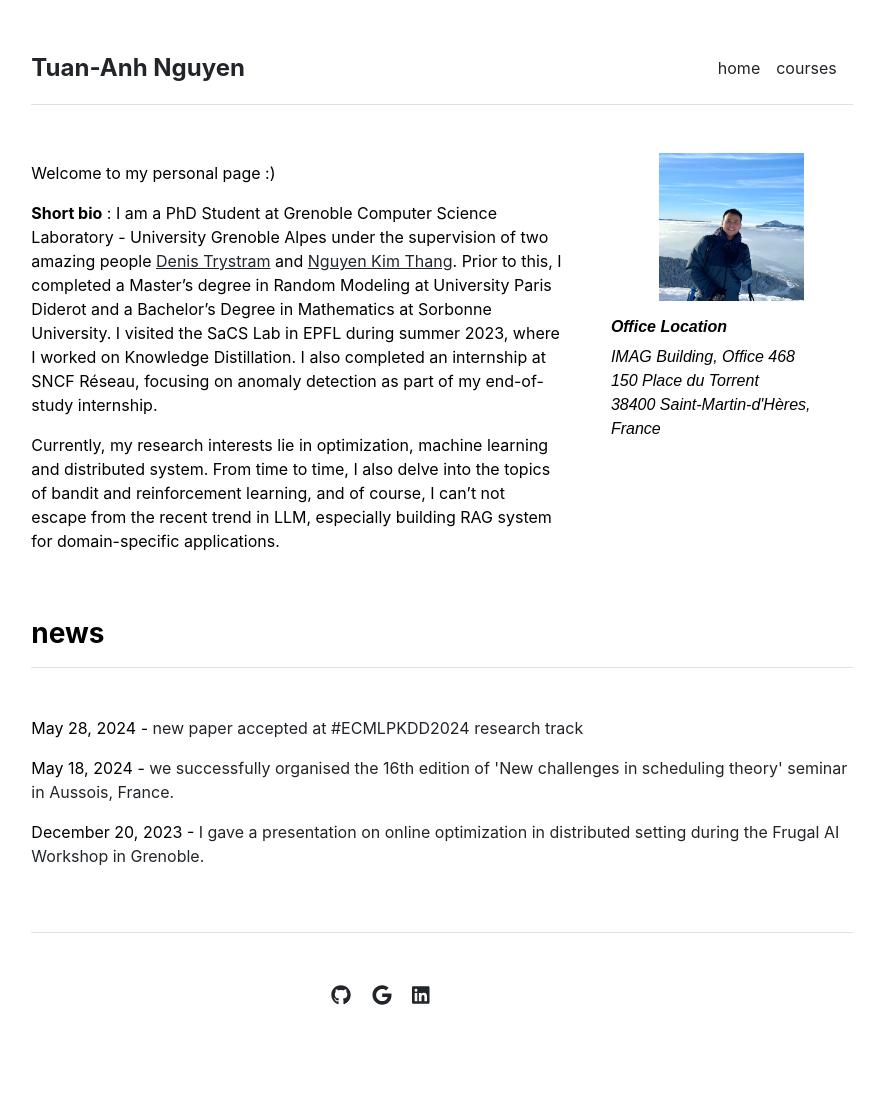
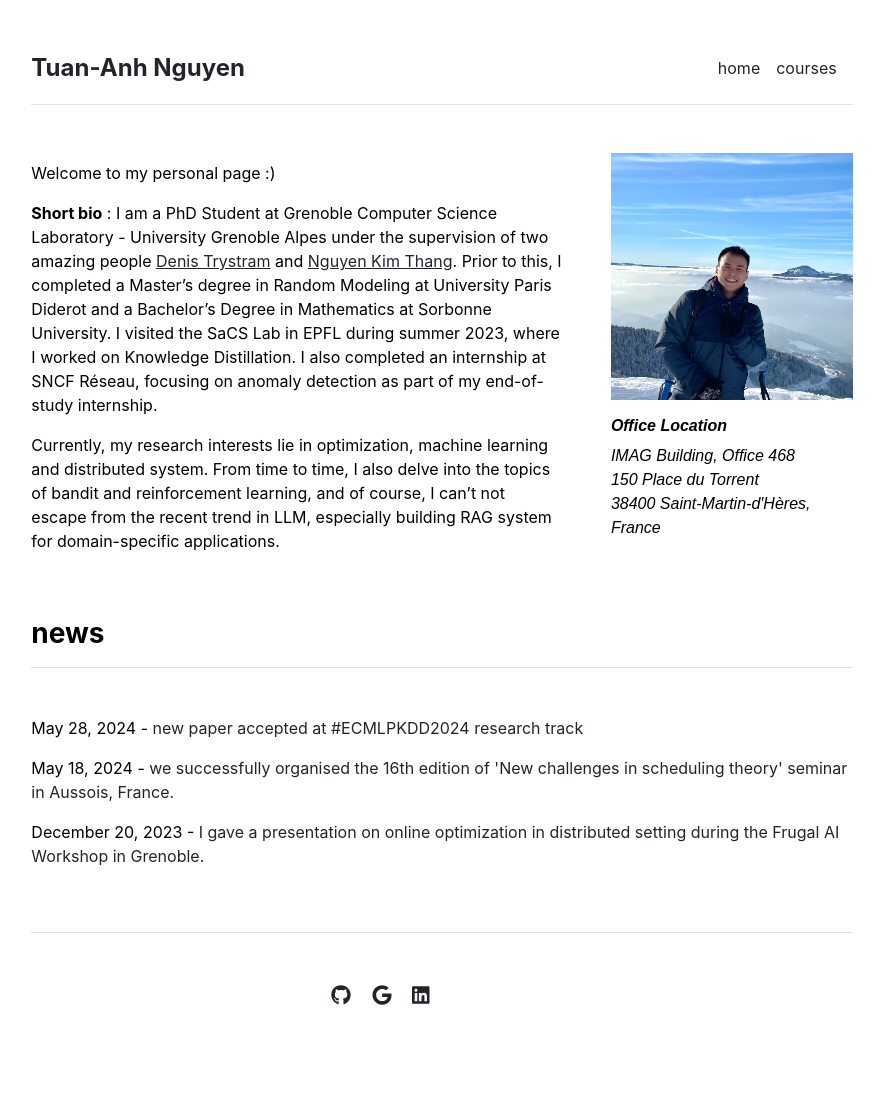
Before and after one commit to tuananhngh/tuananhngh.github.io, a Jekyll site: the page built from index.md, in a window 1280 px wide. Shown: the whole page, without its empty margins (198-1082 px from the left). Built offline with Jekyll 4.4.1, drawn with Linux system fonts in a browser that asks for light colours.

Commit message:
Update home.html

```diff
--- a/_layouts/home.html
+++ b/_layouts/home.html
@@ -8,7 +8,7 @@ layout: default
     {{ content }}
   </div>
   <div class="col-md-4">
-    <img src="{{ site.github.url }}/assets/img/tuan.jpg" alt="Home" width="60%" class="mx-auto d-block">
+    <img src="{{ site.github.url }}/assets/img/tuan.jpg" alt="Home" width="100%" class="mx-auto d-block">
 
     <div class="mt-3" style="font-family: Arial, sans-serif;font-size: 0.9;font-style: italic;">
       <h6 class="fw-bold">Office Location</h6>
```
